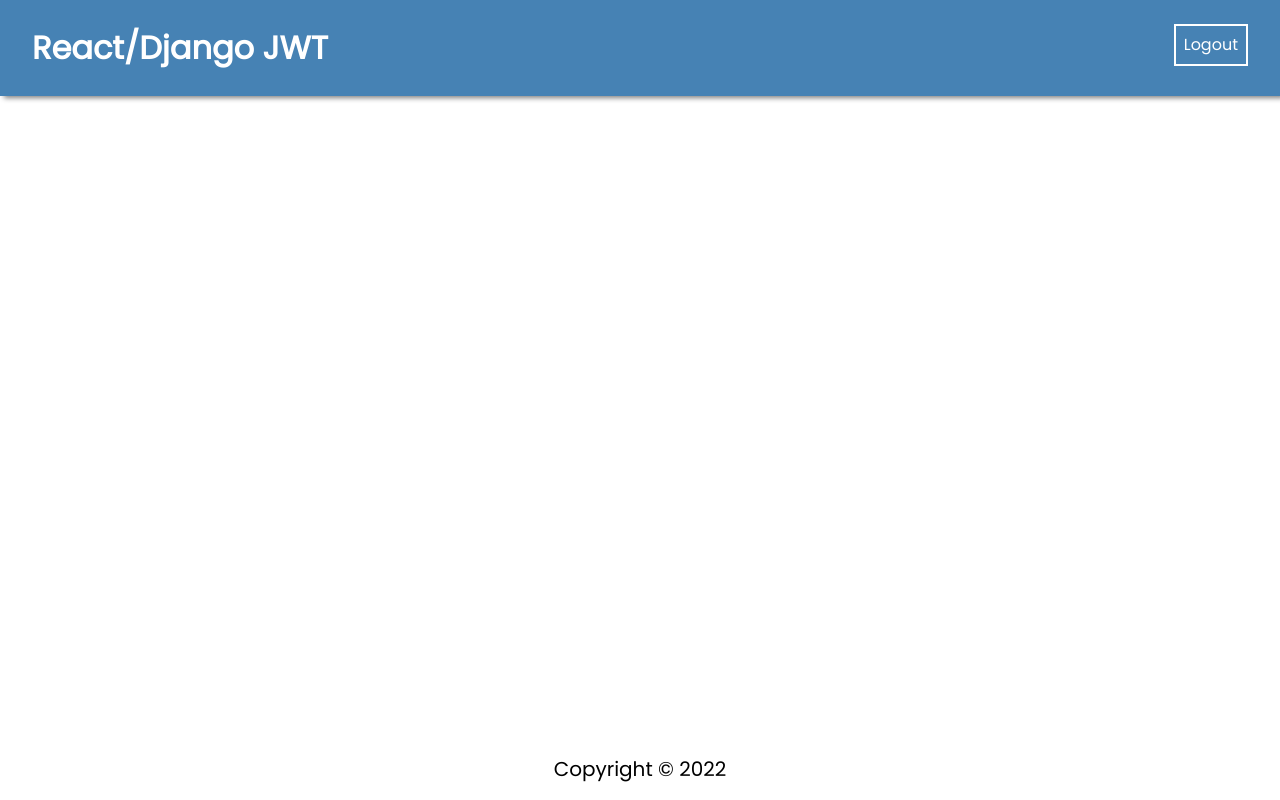
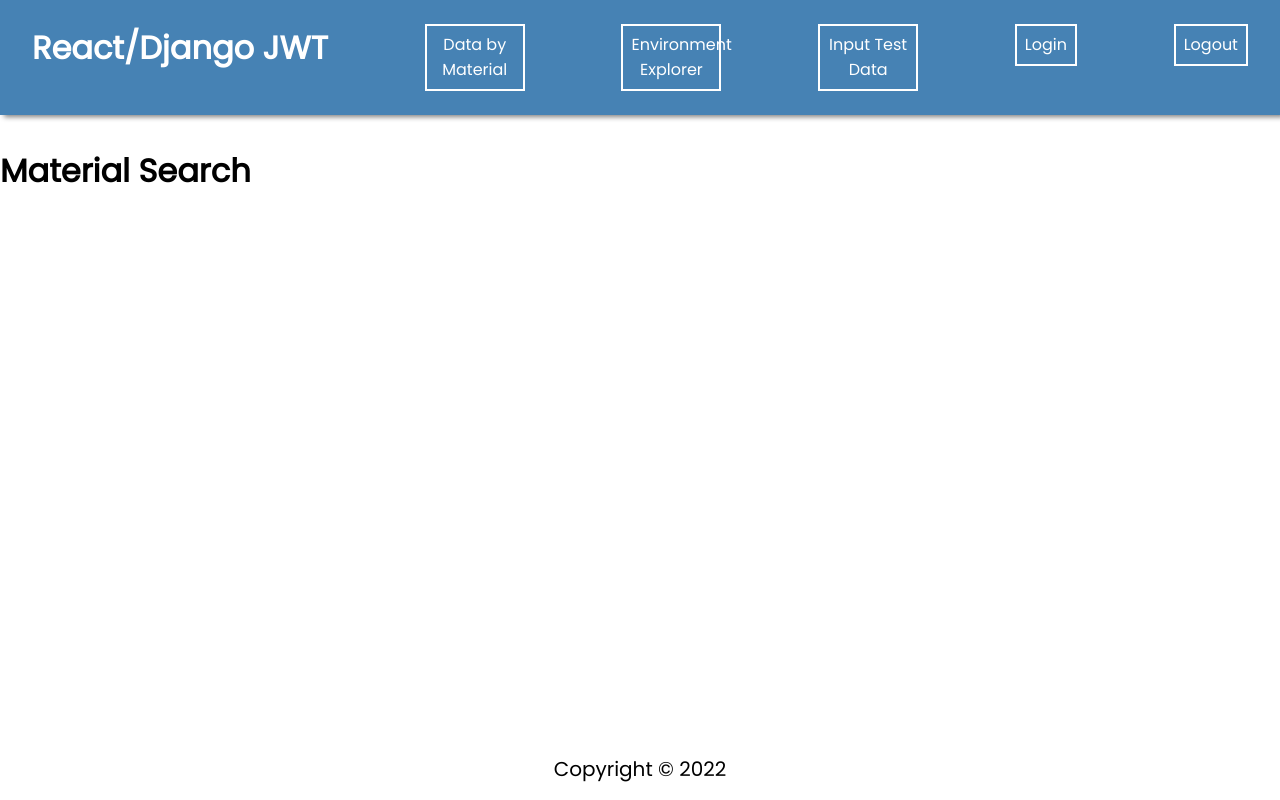
Before and after one commit to vancepetitt/capstone-backend, a React (Create React App) app in the folder frontend/: page /materials in a window 1280 px wide. Built offline with nearby package versions, Linux system fonts and the light colour scheme; sample sign-in values are in the browser's storage.

Commit message:
Updated NavBar with complete functionality to each page and maintaining login/logout capability

```diff
--- a/frontend/src/App.js
+++ b/frontend/src/App.js
@@ -10,6 +10,7 @@ import RegisterPage from "./pages/RegisterPage/RegisterPage";
 import SelectedDataDisplayPage from "./pages/SelectedDataDisplayPage/SelectedDataDisplayPage";
 import TestDataInputPage from "./pages/TestDataInputPage/TestDataInputPage";
 import EnvironmentExplorerPage from "./pages/EnvironmentExplorerPage/EnvironmentExplorerPage";
+import MaterialSearchPage from "./pages/MaterialSearchPage/MaterialSearchPage";
 
 // Component Imports
 import Navbar from "./components/NavBar/NavBar";
@@ -41,6 +42,14 @@ function App() {
           }
         />
         <Route
+          path="/materials"
+          element={
+            <PrivateRoute>
+              <MaterialSearchPage />
+            </PrivateRoute>
+          }
+        />
+        <Route
           path="/envexplorer"
           element={
             <PrivateRoute>
--- a/frontend/src/components/NavBar/NavBar.jsx
+++ b/frontend/src/components/NavBar/NavBar.jsx
@@ -16,6 +16,18 @@ const Navbar = () => {
           </Link>
         </li>
         <li>
+          <button onClick={() => navigate("/materials")}>Data by Material</button>
+        </li>
+        <li>
+          <button onClick={() => navigate("/envexplorer")}>Environment Explorer</button>
+        </li>
+        <li>
+          <button onClick={() => navigate("/input")}>Input Test Data</button>
+        </li>
+        <li>
+          <button onClick={() => navigate("/login")}>Login</button>
+        </li>
+        <li>
           {user ? (
             <button onClick={logoutUser}>Logout</button>
           ) : (
--- a/frontend/src/pages/HomePage/HomePage.js
+++ b/frontend/src/pages/HomePage/HomePage.js
@@ -33,6 +33,9 @@ const HomePage = () => {
     <div className="container">
       <h1>Home Page for {user.username}!</h1>
       <HomeData />
+      <h2>Welcome to the ChemCompatibility app!!</h2>
+      <p>This appication....</p>
+      <p>Using the app: </p>
       {cars &&
         cars.map((car) => (
           <p key={car.id}>
--- /dev/null
+++ b/frontend/src/pages/MaterialSearchPage/MaterialSearchPage.jsx
@@ -0,0 +1,15 @@
+import React from "react";
+import useAuth from "../../hooks/useAuth";
+
+const MaterialSearchPage = (props) => {
+
+    const [user, token] = useAuth();
+
+    return (
+        <div>
+            <h1>Material Search</h1>
+        </div>
+     );
+}
+
+export default MaterialSearchPage;
```
